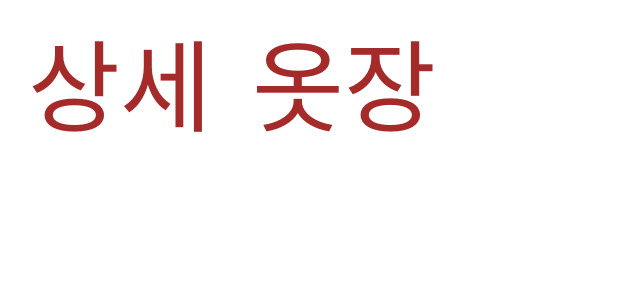
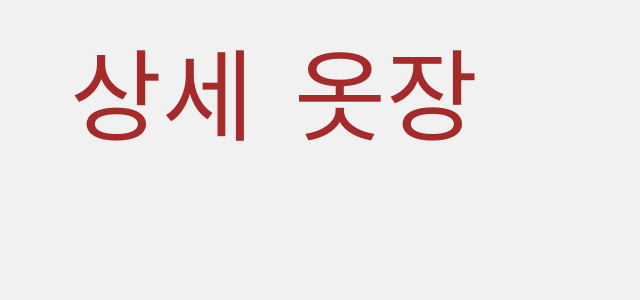
Before and after one commit to florence1920/ChosenOne, a Vue app in the folder front/: page / in a window 1280 px wide. Shown: the top 300 px of the page, without its empty margins (0-640 px from the left). Built offline with nearby package versions, Linux system fonts and the light colour scheme.

Commit message:
reset.css/common.css

```diff
--- a/front/src/App.vue
+++ b/front/src/App.vue
@@ -5,5 +5,6 @@
 </template>
 
 <style>
-
+@import './assets/css/reset.css';
+@import './assets/css/common.css';
 </style>
--- /dev/null
+++ b/front/src/assets/css/common.css
@@ -0,0 +1,7 @@
+/* common.css */
+
+/* basic */
+#app {overflow: hidden; height: 100vh; background: #f1f1f1; padding: 50px;}
+
+/* nav */
+#nav {}
--- /dev/null
+++ b/front/src/assets/css/reset.css
@@ -0,0 +1,46 @@
+/* reset.css */
+
+html, body, div, span, applet, object, iframe,
+h1, h2, h3, h4, h5, h6, p, blockquote, pre,
+a, abbr, acronym, address, big, cite, code,
+del, dfn, em, img, ins, kbd, q, s, samp,
+small, strike, strong, sub, sup, tt, var,
+b, u, i, center,
+dl, dt, dd, ol, ul, li,
+fieldset, form, label, legend,
+table, caption, tbody, tfoot, thead, tr, th, td,
+article, aside, canvas, details, embed,
+figure, figcaption, footer, header, hgroup,
+menu, nav, output, ruby, section, summary,
+time, mark, audio, video {
+	margin: 0;
+	padding: 0;
+	border: 0;
+	font-size: 100%;
+	font: inherit;
+	vertical-align: baseline;
+    box-sizing: border-box;
+}
+/* HTML5 display-role reset for older browsers */
+article, aside, details, figcaption, figure,
+footer, header, hgroup, menu, nav, section {
+	display: block;
+}
+body {
+	line-height: 1;
+}
+ol, ul {
+	list-style: none;
+}
+blockquote, q {
+	quotes: none;
+}
+blockquote:before, blockquote:after,
+q:before, q:after {
+	content: '';
+	content: none;
+}
+table {
+	border-collapse: collapse;
+	border-spacing: 0;
+}
--- a/front/src/views/ClosetView.vue
+++ b/front/src/views/ClosetView.vue
@@ -10,6 +10,6 @@
 }
 </script>
 
-<style>
+<style scoped>
 
 </style>
--- a/front/src/views/DetailView.vue
+++ b/front/src/views/DetailView.vue
@@ -10,6 +10,6 @@
 }
 </script>
 
-<style>
+<style scoped>
 
 </style>
```
Also changed, not shown: 1 other file (tests, documents, lock files or other folders).
